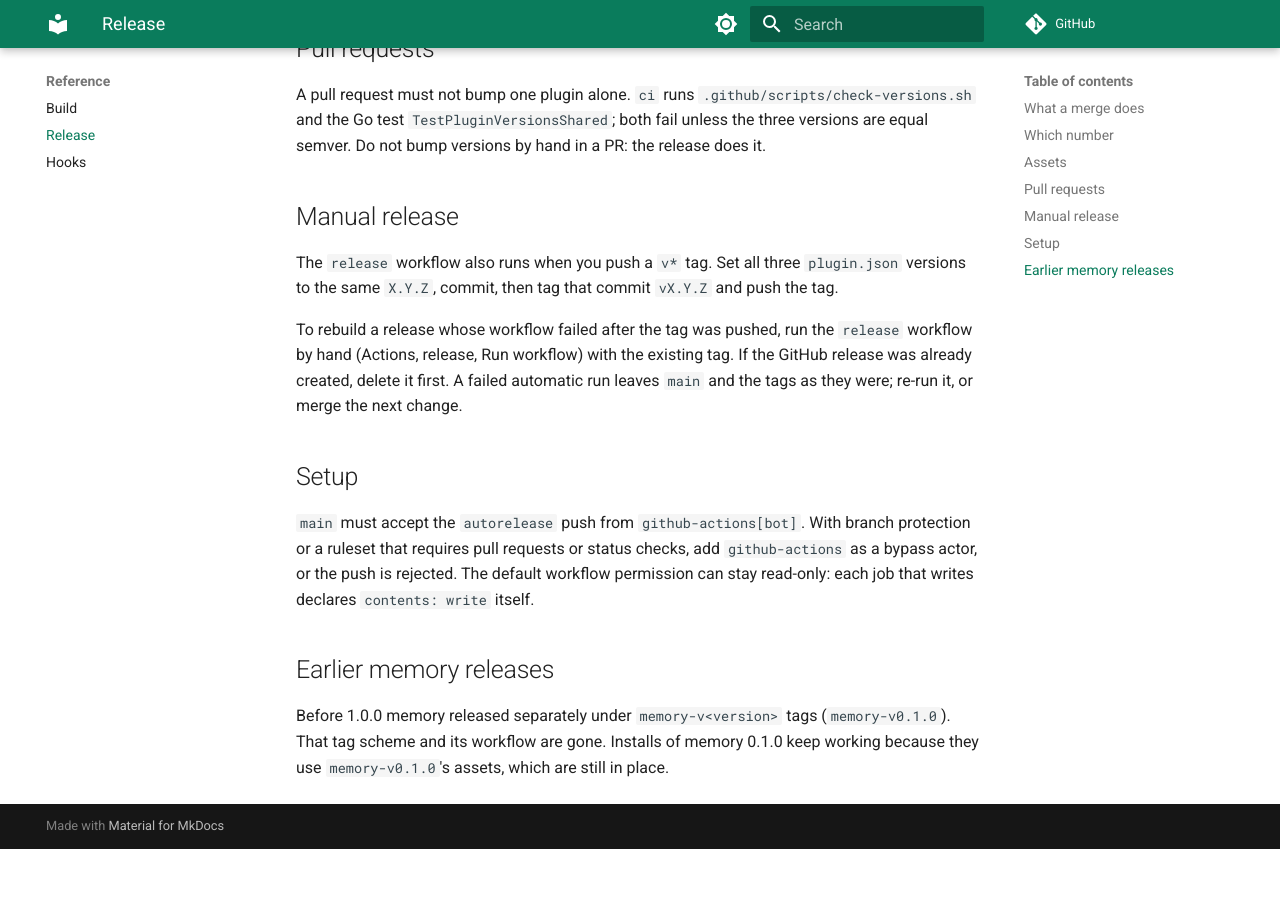
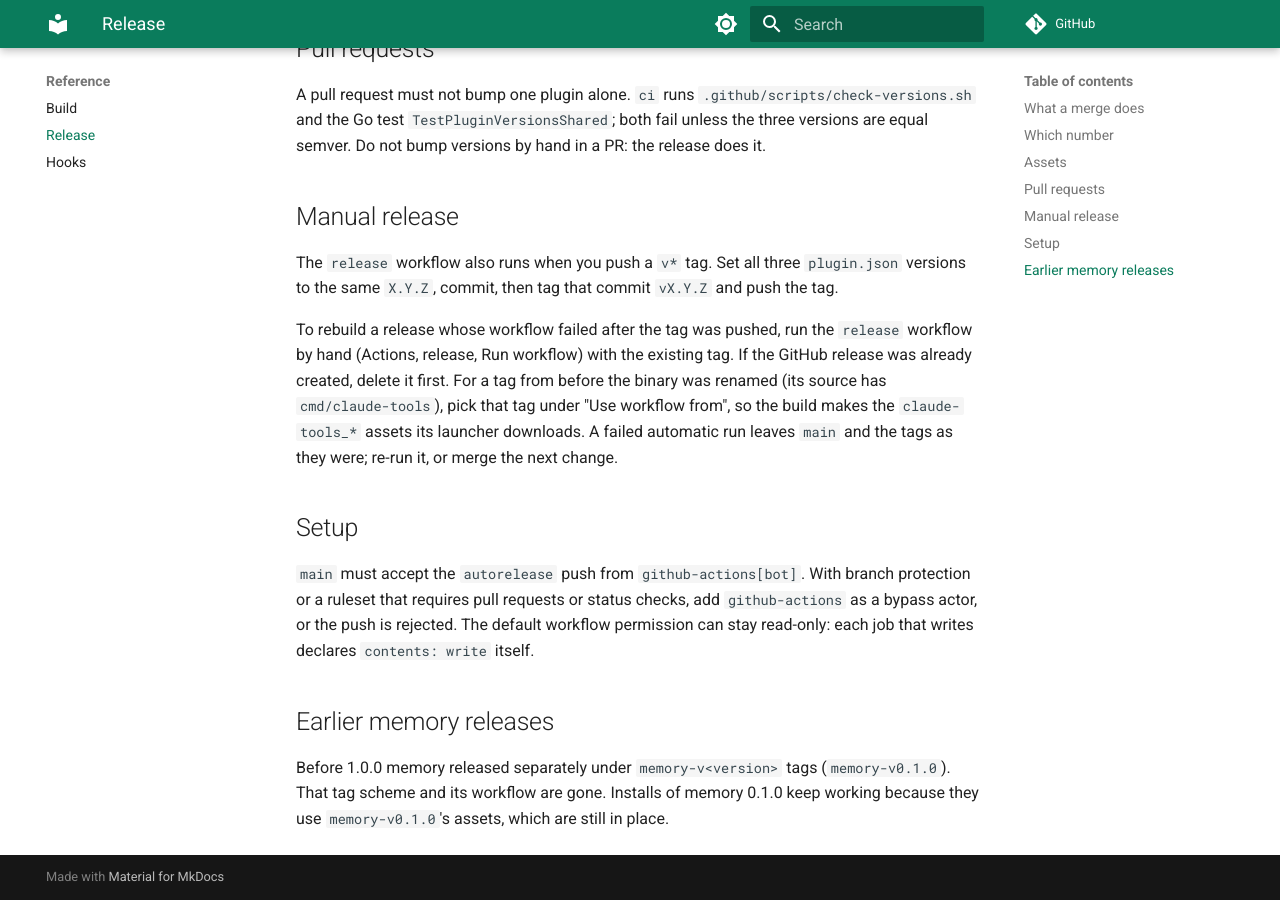
Before and after one commit to jj-scoll/broodhall, an MkDocs documentation site: the page built from docs/reference/release.md, in a window 1280 px wide and 900 px high, scrolled down 2069 px. Built offline with MkDocs 1.6.1 and Material for MkDocs 9.7.7, drawn with Linux system fonts in a browser that asks for light colours; comment, search, counter and statistics services are not loaded; before the commit the page ends 2918 px from its top, so only the background shows below that.

Commit message:
docs(release): rebuild a pre-rename tag from its own workflow
Co-Authored-By: Claude Opus 5.5 <noreply@anthropic.com>

```diff
--- a/docs/reference/release.md
+++ b/docs/reference/release.md
@@ -81,7 +81,9 @@ versions to the same `X.Y.Z`, commit, then tag that commit `vX.Y.Z` and push the
 
 To rebuild a release whose workflow failed after the tag was pushed, run the `release`
 workflow by hand (Actions, release, Run workflow) with the existing tag. If the GitHub
-release was already created, delete it first. A failed automatic run leaves `main` and the tags
+release was already created, delete it first. For a tag from before the binary was renamed
+(its source has `cmd/claude-tools`), pick that tag under "Use workflow from", so the build
+makes the `claude-tools_*` assets its launcher downloads. A failed automatic run leaves `main` and the tags
 as they were; re-run it, or merge the next change.
 
 ## Setup
```
